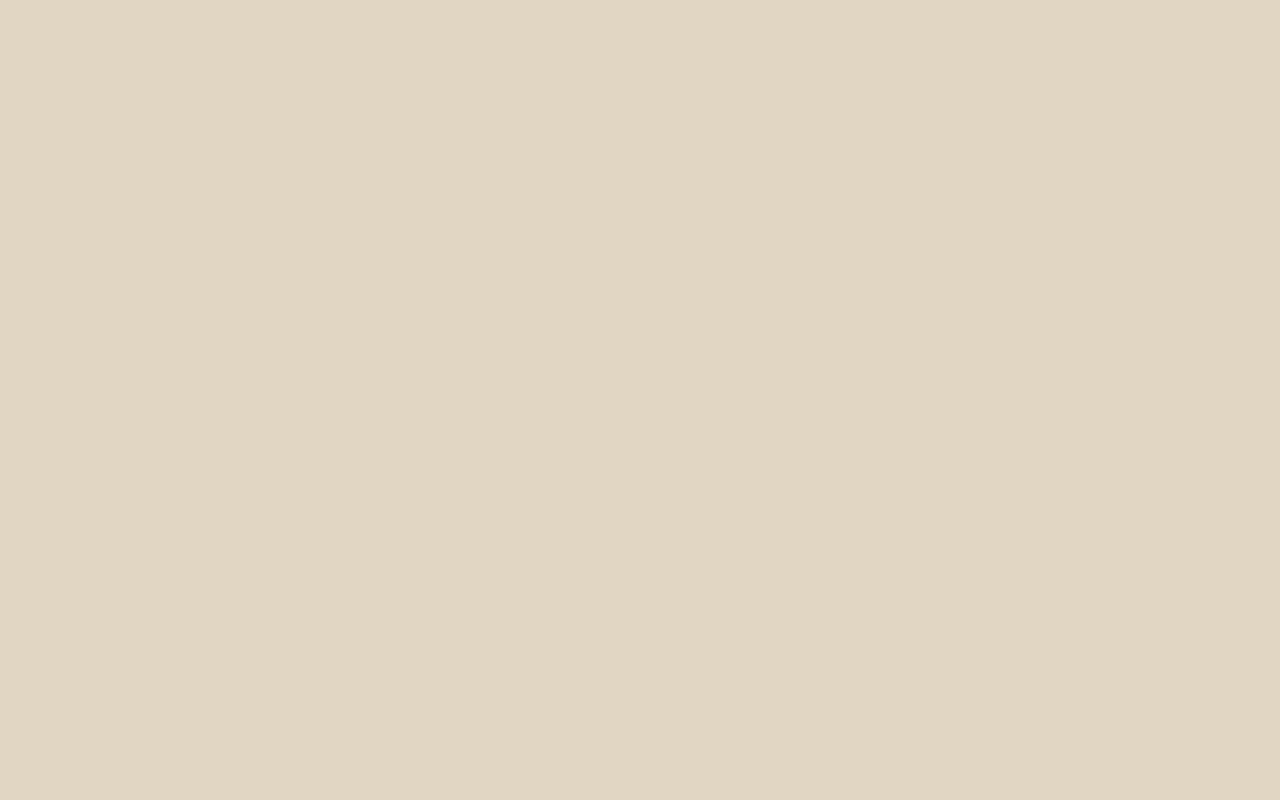
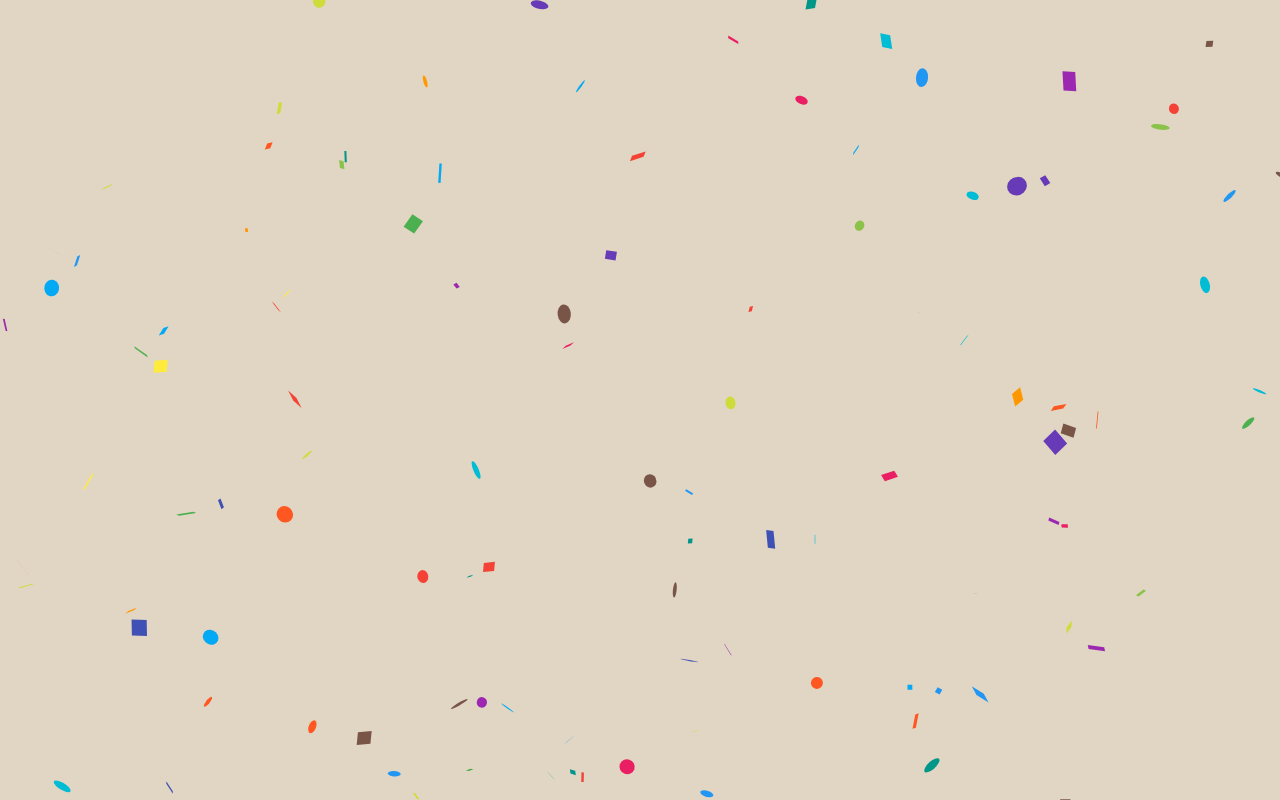
Before and after one commit to Ajay-25/diamond-jubilee, a React (Create React App) app: page / in a window 1280 px wide. Built offline with nearby package versions, Linux system fonts and the light colour scheme.

Commit message:
Confetti Integration

```diff
--- a/package.json
+++ b/package.json
@@ -7,6 +7,7 @@
   "dependencies": {
     "@u-wave/react-vimeo": "^0.9.5",
     "react": "17.0.2",
+    "react-confetti": "^6.0.1",
     "react-content-loader": "6.0.3",
     "react-dom": "17.0.2",
     "react-router-dom": "^5.3.0",
--- a/src/App.tsx
+++ b/src/App.tsx
@@ -1,4 +1,5 @@
 import React from 'react';
+import Confetti from 'react-confetti';
 
 import './styles.css';
 
@@ -20,6 +21,7 @@ export default function App() {
 
   return (
     <div className="App">
+      <Confetti recycle={false} numberOfPieces={800} tweenDuration={8000} />
       <Home />
     </div>
   );
```
